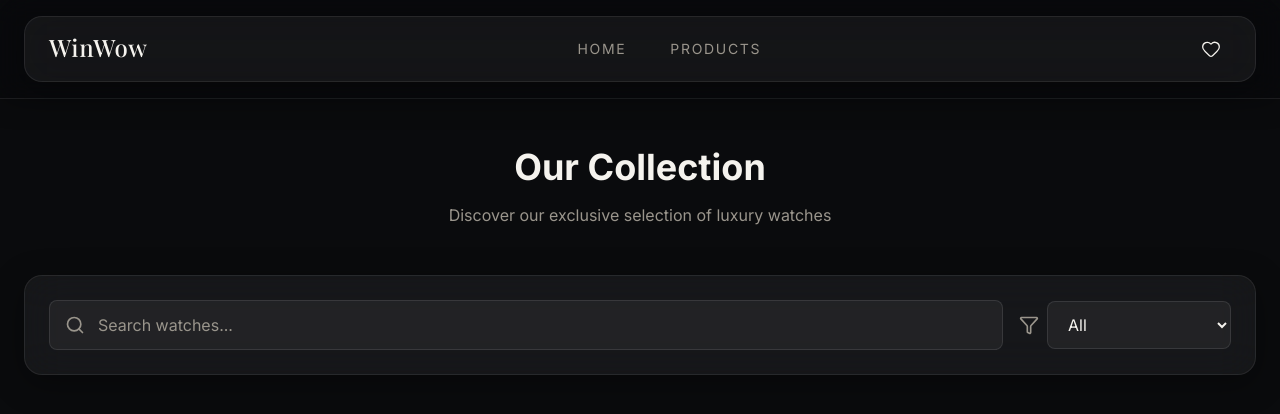
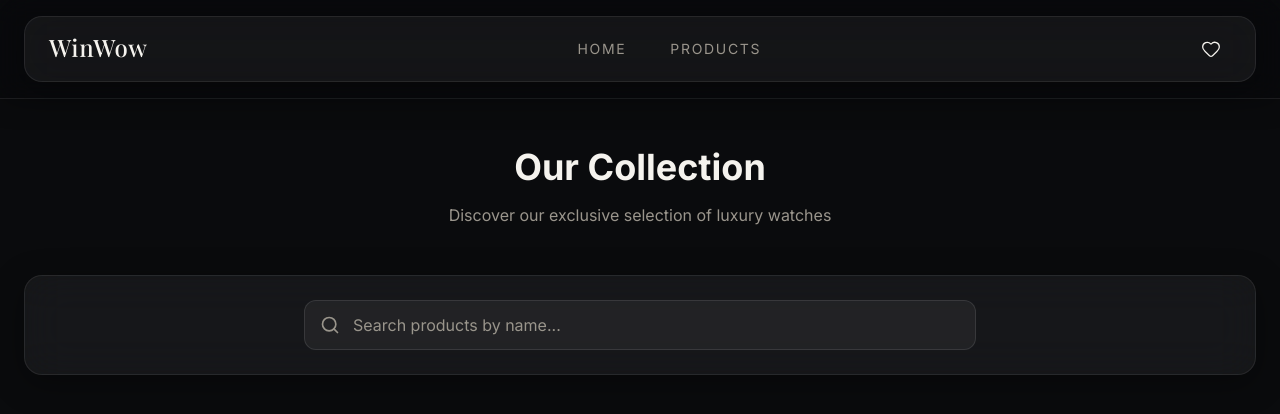
Before and after one commit to ShkuCreates/WinWow, a Next.js app in the folder frontend/: page /products in a window 1280 px wide. Shown: the top 414 px of the page. Built offline with nearby package versions, Linux system fonts and the light colour scheme; a web font is replaced by a local one.

Commit message:
Remove brand filter from products page, only keep search by name

```diff
--- a/frontend/src/app/products/page.tsx
+++ b/frontend/src/app/products/page.tsx
@@ -2,7 +2,7 @@
 
 import { useState } from 'react';
 import ProductCard from '@/components/ProductCard';
-import { Filter, Search } from 'lucide-react';
+import { Search } from 'lucide-react';
 
 // Mock products data (expanded)
 const allProducts = [
@@ -51,40 +51,14 @@ const allProducts = [
     images: ['https://images.unsplash.com/photo-1522312346375-d1a52e2b99b3?w=600&q=80'],
     stock: 8,
   },
-  {
-    id: '5',
-    name: 'Portugieser Chronograph',
-    brand: 'IWC',
-    price: 11000,
-    discountPercentage: 0,
-    thumbnail: 'https://images.unsplash.com/photo-1509048191080-d2984bad6ae5?w=600&q=80',
-    images: ['https://images.unsplash.com/photo-1509048191080-d2984bad6ae5?w=600&q=80'],
-    stock: 4,
-  },
-  {
-    id: '6',
-    name: 'Datejust 41',
-    brand: 'Rolex',
-    price: 9500,
-    discountPercentage: 8,
-    thumbnail: 'https://images.unsplash.com/photo-1547996160-81dfa63595aa?w=600&q=80',
-    images: ['https://images.unsplash.com/photo-1547996160-81dfa63595aa?w=600&q=80'],
-    stock: 6,
-  },
 ];
 
 export default function ProductsPage() {
   const [searchQuery, setSearchQuery] = useState('');
-  const [selectedBrand, setSelectedBrand] = useState('All');
 
-  const brands = ['All', 'Rolex', 'Omega', 'Audemars Piguet', 'Patek Philippe', 'IWC'];
-
-  const filteredProducts = allProducts.filter(product => {
-    const matchesSearch = product.name.toLowerCase().includes(searchQuery.toLowerCase()) ||
-                         product.brand.toLowerCase().includes(searchQuery.toLowerCase());
-    const matchesBrand = selectedBrand === 'All' || product.brand === selectedBrand;
-    return matchesSearch && matchesBrand;
-  });
+  const filteredProducts = allProducts.filter(product =>
+    product.name.toLowerCase().includes(searchQuery.toLowerCase())
+  );
 
   return (
     <div className="container mx-auto px-6 py-12">
@@ -93,32 +67,17 @@ export default function ProductsPage() {
         <p className="text-[#9a958c]">Discover our exclusive selection of luxury watches</p>
       </div>
 
-      {/* Filters */}
+      {/* Search Bar Only */}
       <div className="glass rounded-xl p-6 mb-10">
-        <div className="flex flex-col md:flex-row gap-4 items-center">
-          <div className="flex-1 relative">
+        <div className="relative max-w-2xl mx-auto">
           <Search className="absolute left-4 top-1/2 -translate-y-1/2 text-[#9a958c]" size={20} />
           <input
             type="text"
-              placeholder="Search watches..."
+            placeholder="Search products by name..."
             value={searchQuery}
             onChange={(e) => setSearchQuery(e.target.value)}
-              className="w-full pl-12 pr-4 py-3 bg-white/5 border border-white/10 rounded-lg text-[#f5f3ee] placeholder-[#9a958c] focus:outline-none focus:border-white/30"
+            className="w-full pl-12 pr-4 py-3 bg-white/5 border border-white/10 rounded-xl text-[#f5f3ee] placeholder-[#9a958c] focus:outline-none focus:border-white/30"
           />
-          </div>
-
-          <div className="flex items-center gap-2">
-            <Filter size={20} className="text-[#9a958c]" />
-            <select
-              value={selectedBrand}
-              onChange={(e) => setSelectedBrand(e.target.value)}
-              className="bg-white/5 border border-white/10 rounded-lg px-4 py-3 text-[#f5f3ee] focus:outline-none focus:border-white/30"
-            >
-              {brands.map(brand => (
-                <option key={brand} value={brand} className="bg-gray-900">{brand}</option>
-              ))}
-            </select>
-          </div>
         </div>
       </div>
 
@@ -131,7 +90,7 @@ export default function ProductsPage() {
         </div>
       ) : (
         <div className="text-center py-20 glass rounded-xl">
-          <p className="text-xl text-[#9a958c]">No products found matching your criteria</p>
+          <p className="text-xl text-[#9a958c]">No products found matching "{searchQuery}"</p>
         </div>
       )}
     </div>
```
Lines whose indentation alone changed are shown as unchanged.
